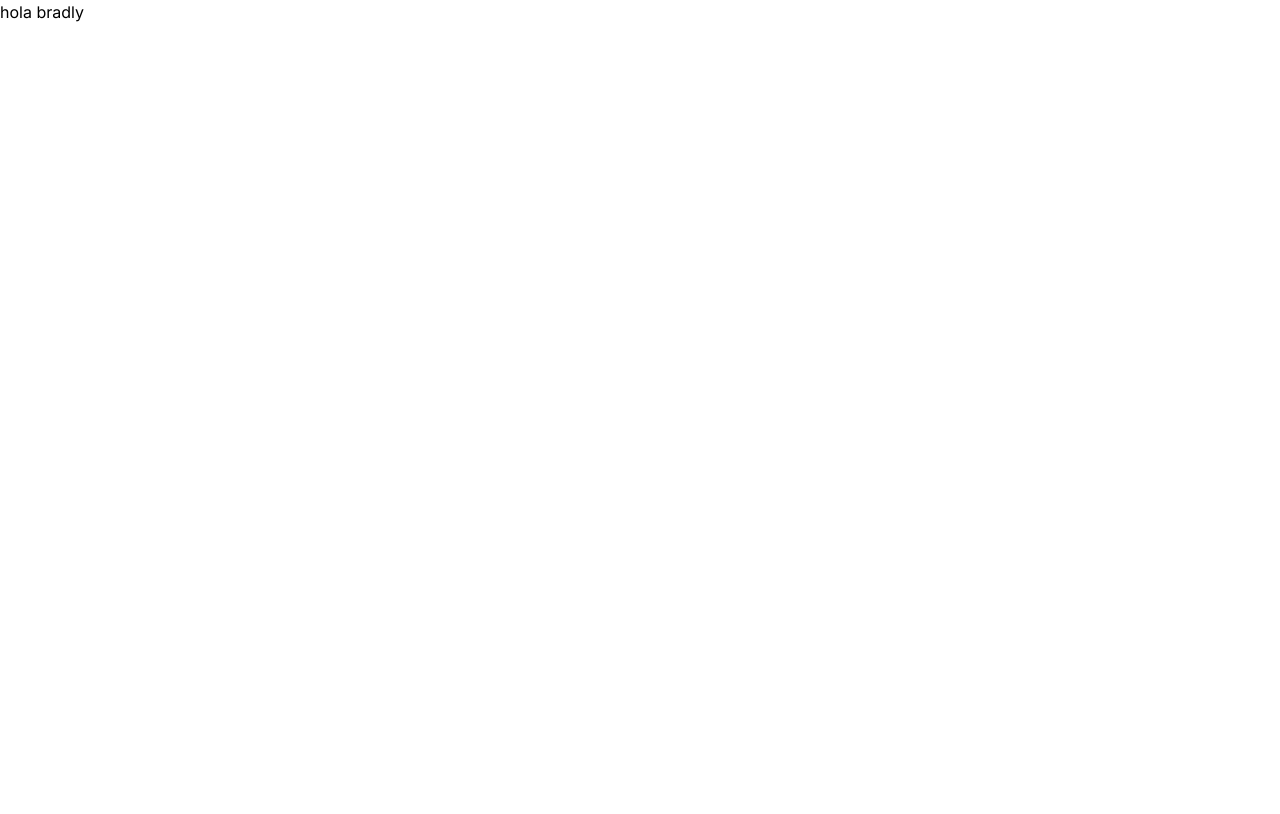
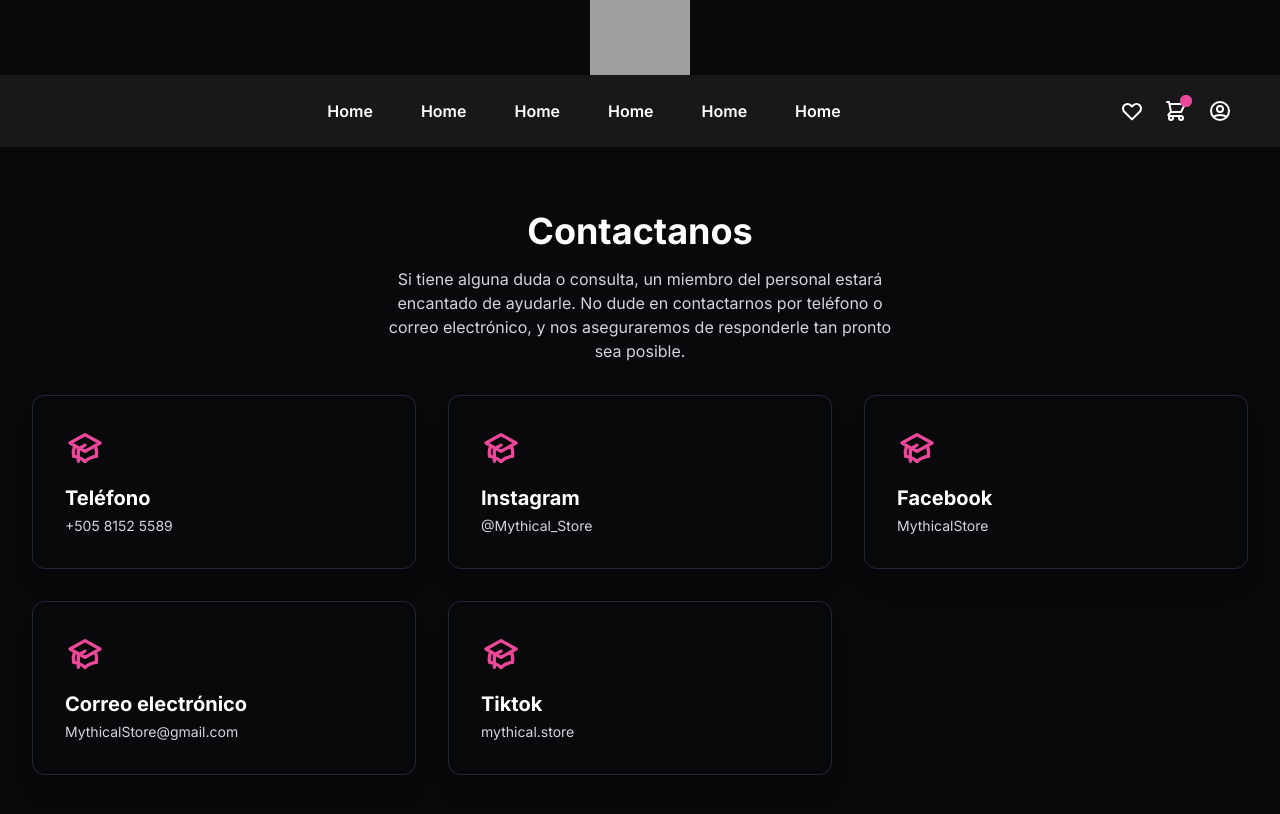
Before and after one commit to Eduardobarrera487/mythicalstore, a Next.js app: page /Contacto in a window 1280 px wide. Shown: the top 814 px of the page. Built offline with nearby package versions, Linux system fonts and the light colour scheme; grey boxes are pictures that could not be loaded.

Commit message:
Implementacion de strapi, api de la base de datos

```diff
--- a/app/Contacto/page.jsx
+++ b/app/Contacto/page.jsx
@@ -1,8 +1,180 @@
 import React from 'react'
-
+import Navbar from '../_components/Navbar'
 function Page() {
   return (
-    <div>hola bradly</div>
+    <>
+    <Navbar/>
+
+<section className="bg-zinc-950 text-white">
+  <div className="mx-auto max-w-screen-xl px-4 py-8 sm:px-6 sm:py-12 lg:px-8 lg:py-16">
+    <div className="mx-auto max-w-lg text-center">
+      <h2 className="text-3xl font-bold sm:text-4xl">Contactanos</h2>
+
+      <p className="mt-4 text-gray-300">
+      Si tiene alguna duda o consulta, un miembro del personal estará encantado de ayudarle. No dude en contactarnos por teléfono o correo electrónico,
+      y nos aseguraremos de responderle tan pronto sea posible.
+      </p>
+    </div>
+
+    <div className="mt-8 grid grid-cols-1 gap-8 md:grid-cols-2 lg:grid-cols-3">
+      <a
+        className="block rounded-xl border border-gray-800 p-8 shadow-xl transition hover:border-pink-500/10 hover:shadow-pink-500/10"
+        href="#"
+      >
+        <svg
+          xmlns="http://www.w3.org/2000/svg"
+          className="size-10 text-pink-500"
+          fill="none"
+          viewBox="0 0 24 24"
+          stroke="currentColor"
+        >
+          <path d="M12 14l9-5-9-5-9 5 9 5z" />
+          <path
+            d="M12 14l6.16-3.422a12.083 12.083 0 01.665 6.479A11.952 11.952 0 0012 20.055a11.952 11.952 0 00-6.824-2.998 12.078 12.078 0 01.665-6.479L12 14z"
+          />
+          <path
+            strokeLinecap="round"
+            strokeLinejoin="round"
+            strokeWidth="2"
+            d="M12 14l9-5-9-5-9 5 9 5zm0 0l6.16-3.422a12.083 12.083 0 01.665 6.479A11.952 11.952 0 0012 20.055a11.952 11.952 0 00-6.824-2.998 12.078 12.078 0 01.665-6.479L12 14zm-4 6v-7.5l4-2.222"
+          />
+        </svg>
+
+        <h2 className="mt-4 text-xl font-bold text-white">Teléfono</h2>
+
+        <p className="mt-1 text-sm text-gray-300">
+          +505 8152 5589
+        </p>
+      </a>
+
+      <a
+        className="block rounded-xl border border-gray-800 p-8 shadow-xl transition hover:border-pink-500/10 hover:shadow-pink-500/10"
+        href="#"
+      >
+
+        <svg
+          xmlns="http://www.w3.org/2000/svg"
+          className="size-10 text-pink-500"
+          fill="none"
+          viewBox="0 0 24 24"
+          stroke="currentColor"
+        >
+          <path d="M12 14l9-5-9-5-9 5 9 5z" />
+          <path
+            d="M12 14l6.16-3.422a12.083 12.083 0 01.665 6.479A11.952 11.952 0 0012 20.055a11.952 11.952 0 00-6.824-2.998 12.078 12.078 0 01.665-6.479L12 14z"
+          />
+
+          <path
+            strokeLinecap="round"
+            strokeLinejoin="round"
+            strokeWidth="2"
+            d="M12 14l9-5-9-5-9 5 9 5zm0 0l6.16-3.422a12.083 12.083 0 01.665 6.479A11.952 11.952 0 0012 20.055a11.952 11.952 0 00-6.824-2.998 12.078 12.078 0 01.665-6.479L12 14zm-4 6v-7.5l4-2.222"
+          />
+        </svg>
+
+
+        <h2 className="mt-4 text-xl font-bold text-white">Instagram</h2>
+
+        <p className="mt-1 text-sm text-gray-300">
+          @Mythical_Store
+        </p>
+      </a>
+
+      <a
+        className="block rounded-xl border border-gray-800 p-8 shadow-xl transition hover:border-pink-500/10 hover:shadow-pink-500/10"
+        href="#"
+      >
+        <svg
+          xmlns="http://www.w3.org/2000/svg"
+          className="size-10 text-pink-500"
+          fill="none"
+          viewBox="0 0 24 24"
+          stroke="currentColor"
+        >
+          <path d="M12 14l9-5-9-5-9 5 9 5z" />
+          <path
+            d="M12 14l6.16-3.422a12.083 12.083 0 01.665 6.479A11.952 11.952 0 0012 20.055a11.952 11.952 0 00-6.824-2.998 12.078 12.078 0 01.665-6.479L12 14z"
+          />
+          <path
+            strokeLinecap="round"
+            strokeLinejoin="round"
+            strokeWidth="2"
+            d="M12 14l9-5-9-5-9 5 9 5zm0 0l6.16-3.422a12.083 12.083 0 01.665 6.479A11.952 11.952 0 0012 20.055a11.952 11.952 0 00-6.824-2.998 12.078 12.078 0 01.665-6.479L12 14zm-4 6v-7.5l4-2.222"
+          />
+        </svg>
+
+        <h2 className="mt-4 text-xl font-bold text-white">Facebook</h2>
+
+        <p className="mt-1 text-sm text-gray-300">
+          MythicalStore
+        </p>
+      </a>
+
+      <a
+        className="block rounded-xl border border-gray-800 p-8 shadow-xl transition hover:border-pink-500/10 hover:shadow-pink-500/10"
+        href="#"
+      >
+        <svg
+          xmlns="http://www.w3.org/2000/svg"
+          className="size-10 text-pink-500"
+          fill="none"
+          viewBox="0 0 24 24"
+          stroke="currentColor"
+        >
+          <path d="M12 14l9-5-9-5-9 5 9 5z" />
+          <path
+            d="M12 14l6.16-3.422a12.083 12.083 0 01.665 6.479A11.952 11.952 0 0012 20.055a11.952 11.952 0 00-6.824-2.998 12.078 12.078 0 01.665-6.479L12 14z"
+          />
+          <path
+            strokeLinecap="round"
+            strokeLinejoin="round"
+            strokeWidth="2"
+            d="M12 14l9-5-9-5-9 5 9 5zm0 0l6.16-3.422a12.083 12.083 0 01.665 6.479A11.952 11.952 0 0012 20.055a11.952 11.952 0 00-6.824-2.998 12.078 12.078 0 01.665-6.479L12 14zm-4 6v-7.5l4-2.222"
+          />
+        </svg>
+
+        <h2 className="mt-4 text-xl font-bold text-white">Correo electrónico</h2>
+
+        <p className="mt-1 text-sm text-gray-300">
+          MythicalStore@gmail.com
+        </p>
+      </a>
+
+      <a
+        className="block rounded-xl border border-gray-800 p-8 shadow-xl transition hover:border-pink-500/10 hover:shadow-pink-500/10"
+        href="#"
+      >
+        <svg
+          xmlns="http://www.w3.org/2000/svg"
+          className="size-10 text-pink-500"
+          fill="none"
+          viewBox="0 0 24 24"
+          stroke="currentColor"
+        >
+          <path d="M12 14l9-5-9-5-9 5 9 5z" />
+          <path
+            d="M12 14l6.16-3.422a12.083 12.083 0 01.665 6.479A11.952 11.952 0 0012 20.055a11.952 11.952 0 00-6.824-2.998 12.078 12.078 0 01.665-6.479L12 14z"
+          />
+          <path
+            strokeLinecap="round"
+            strokeLinejoin="round"
+            strokeWidth="2"
+            d="M12 14l9-5-9-5-9 5 9 5zm0 0l6.16-3.422a12.083 12.083 0 01.665 6.479A11.952 11.952 0 0012 20.055a11.952 11.952 0 00-6.824-2.998 12.078 12.078 0 01.665-6.479L12 14zm-4 6v-7.5l4-2.222"
+          />
+        </svg>
+
+        <h2 className="mt-4 text-xl font-bold text-white">Tiktok</h2>
+
+        <p className="mt-1 text-sm text-gray-300">
+          mythical.store
+        </p>
+      </a>
+    </div>
+  </div>
+</section>
+</>
+
+
   )
 }
 
--- /dev/null
+++ b/app/_components/ProductList.jsx
@@ -0,0 +1,9 @@
+import React from 'react'
+
+function ProductList() {
+  return (
+    <div>ProductList</div>
+  )
+}
+
+export default ProductList
--- /dev/null
+++ b/app/_components/ProductSection.jsx
@@ -0,0 +1,27 @@
+"use client"
+import React, { useEffect, useState } from 'react'
+import ProductList from './ProductList'
+import GlobalApi from '../_utils/GlobalApi'
+
+function ProductSection() {
+
+    const [productList, setProductList]=useState([]);
+
+    useEffect(()=>{
+        getLatestProducts_();
+    },[])
+
+    const getLatestProducts_=()=>{
+        GlobalApi.getLatestProducts().then(resp=>{
+            console.log(resp.data);
+            setProductList(resp.data.data);
+        })
+    }
+    return (
+        <div>
+            <ProductList/>
+        </div>
+    )
+}
+
+export default ProductSection
--- /dev/null
+++ b/app/_utils/GlobalApi.js
@@ -0,0 +1,19 @@
+import React from "react";
+const {default : anxios}=require("anxios");
+const { headers } = require("next/headers");
+
+const apiKey = process.env.NEXT_PUBLIC_REST_API_KEY
+const apiUrl= 'http://localhost:1337/api';
+
+const axiosClient=anxios.create({
+    baseURL:apiUrl,
+    headers:{
+        Authorization:`Bearer ${apikey}`
+    }
+})
+
+const getLatestProducts=()=>axiosClient.get('/products')
+
+export default{
+    getLatestProducts
+}
--- a/app/page.js
+++ b/app/page.js
@@ -3,6 +3,7 @@
 import Footer from "./_components/Footer";
 import Navbar from "./_components/Navbar";
 import Hero2 from "./_components/Hero2";
+import ProductSection from "./_components/ProductSection";
 
 
 export default function Home() {
@@ -12,6 +13,10 @@
       <Hero2/>
       <Hero/>
       <Footer/>
+      <ProductSection/>
+      {/* Latest product Section */}
+      {/* Projecto Source code */}
+      {/* Icons Packs */}
     </div>
   )
 }
```
Also changed, not shown: package.json (+6 -5 lines), 1 other file (tests, documents, lock files or other folders).
